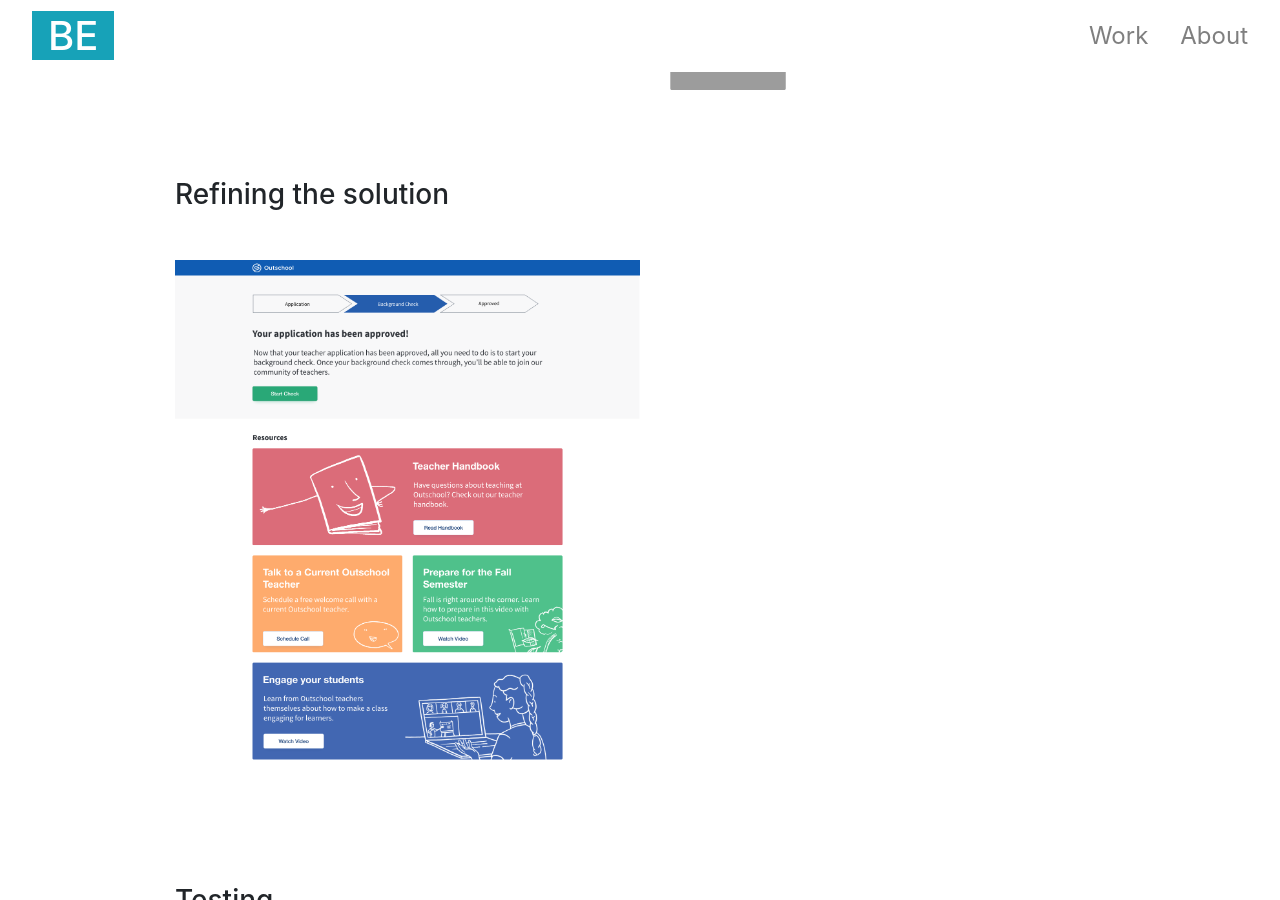
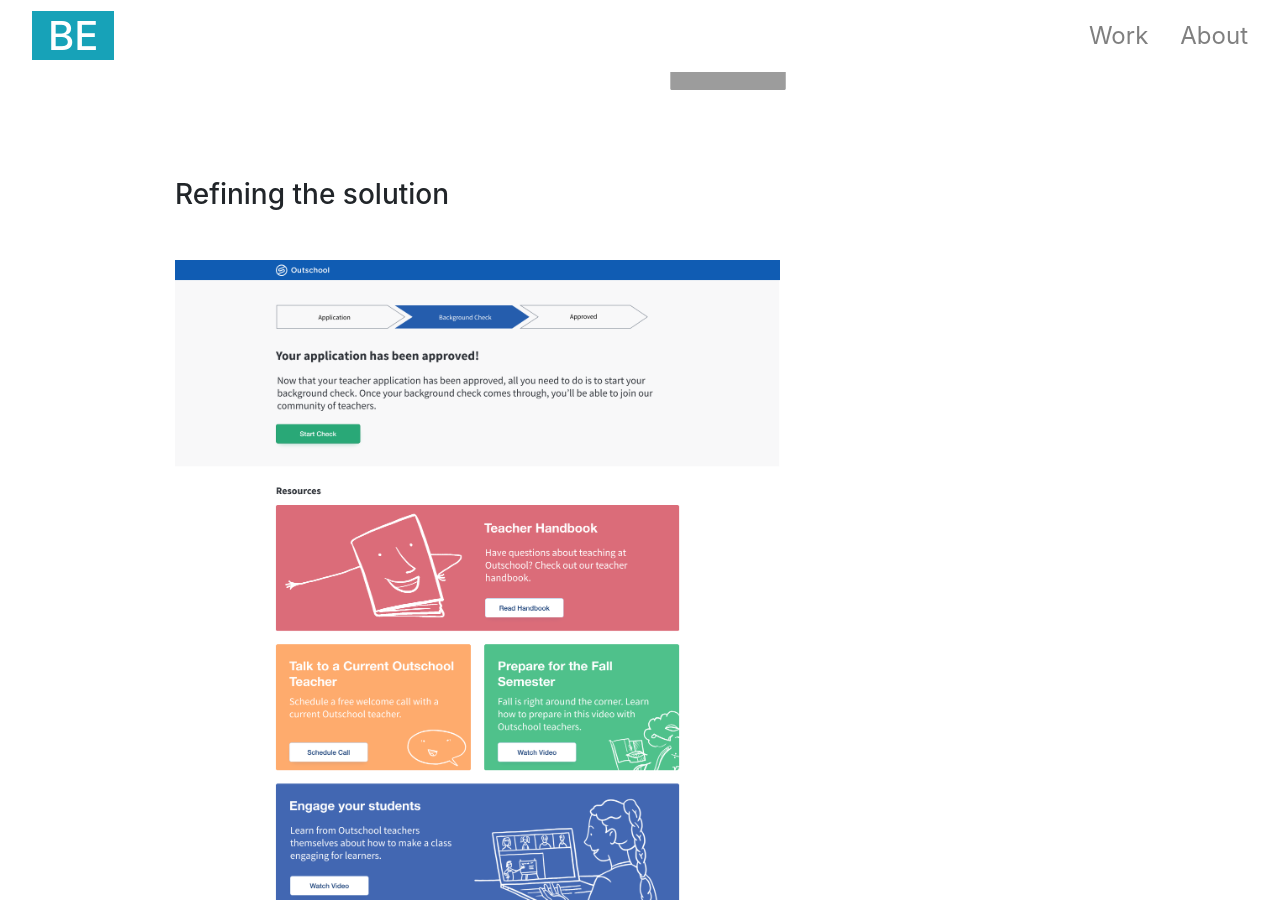
Before and after one commit to bewing91/new_bewingco, a Jekyll site: the page built from projects/outschool.html, in a window 1280 px wide and 900 px high, scrolled down 3579 px. Built offline with Jekyll 4.4.1, drawn with Linux system fonts in a browser that asks for light colours.

Commit message:
outschool mock updates

```diff
--- a/projects/outschool.html
+++ b/projects/outschool.html
@@ -74,7 +74,8 @@
     </div>
     <div class="projsection">
       <h3>Refining the solution</h3>
-            <img src="{{ site.baseurl }}/img/outschool/outschool_midfi_v1.png" style="padding: 24px 0px; max-width: 50%;">
+            <img src="{{ site.baseurl }}/img/outschool/outschool_midfi_v1.png" style="padding: 24px 0px; max-width: 65%;">
+            <img src="{{ site.baseurl }}/img/outschool/outschool_midfi_v6.png" style="padding: 24px 0px; max-width: 65%;">
     </div>
     <div class="projsection">
       <h3>Testing</h3>
```
Also changed, not shown: img/outschool/outschool_midfi_v6.png (added).
